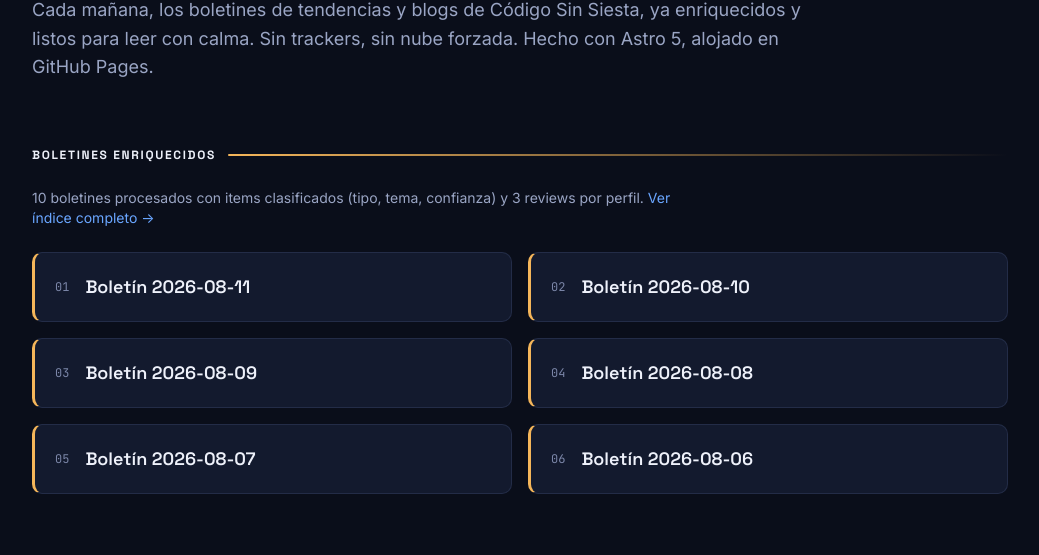
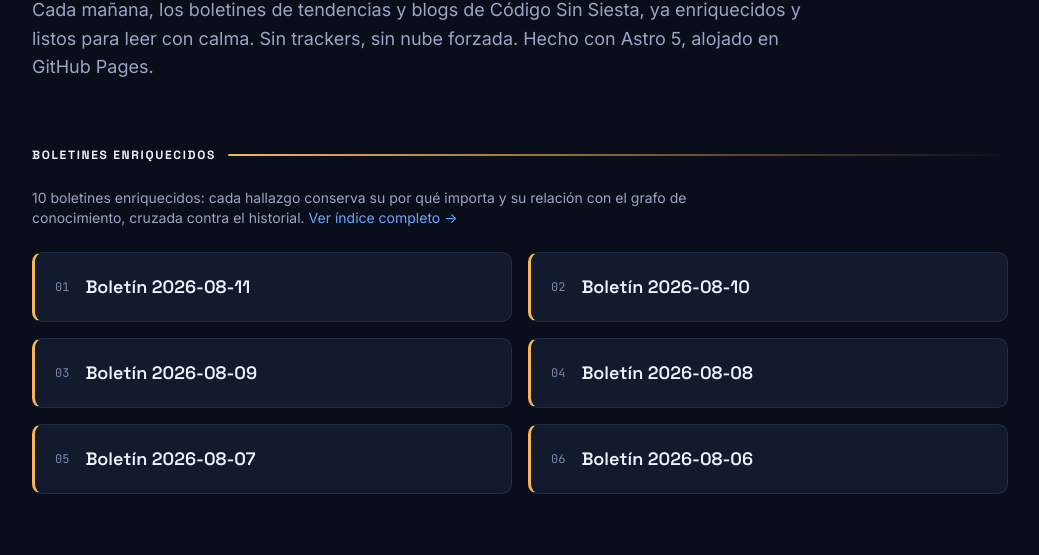
Before and after one commit to CodigoSinSiesta/tecnoboletin, an Astro site in the folder apps/web/: page / in a window 1280 px wide. Shown: the part 238-793 px from the top of the page, without its empty margins (120-1159 px from the left). Built offline with nearby package versions, Linux system fonts and the light colour scheme; Astro itself is replaced by a stand-in of ours.

Commit message:
copy: quita mención obsoleta a reviews por perfil en home

```diff
--- a/apps/web/src/pages/index.astro
+++ b/apps/web/src/pages/index.astro
@@ -39,7 +39,7 @@ const enrichedDates = dataEntries
       <span class="section-rule__label text-accent">Boletines enriquecidos</span>
     </div>
     <p class="text-muted text-sm mb-6 max-w-2xl">
-      {enrichedDates.length} boletines procesados con items clasificados (tipo, tema, confianza) y 3 reviews por perfil.
+      {enrichedDates.length} boletines enriquecidos: cada hallazgo conserva su por qué importa y su relación con el grafo de conocimiento, cruzada contra el historial.
       <a href={`${base}enriquecido/`} class="text-muted underline hover:text-accent">Ver índice completo &rarr;</a>
     </p>
     <div class="grid gap-4 md:grid-cols-2">
```
